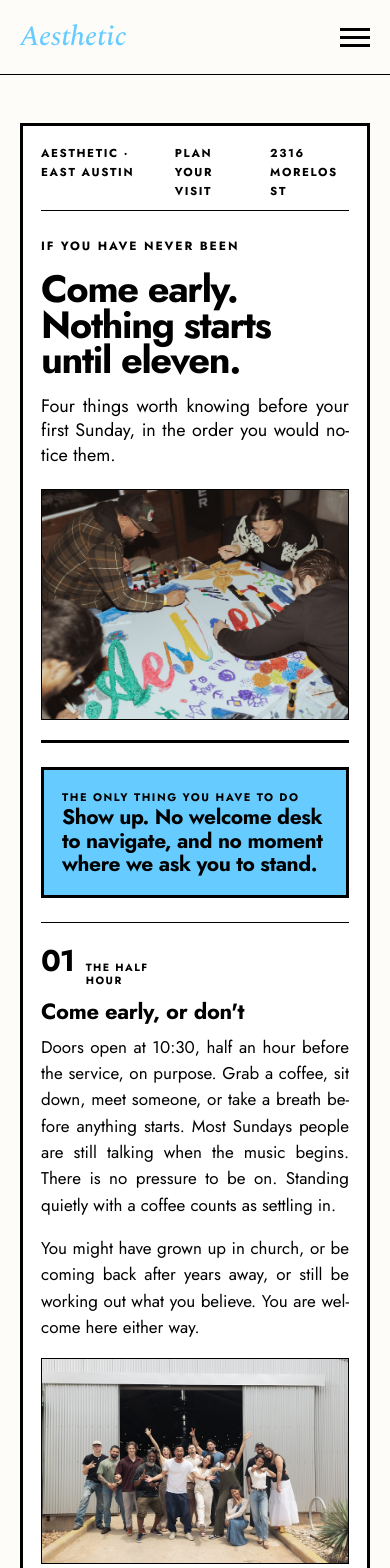
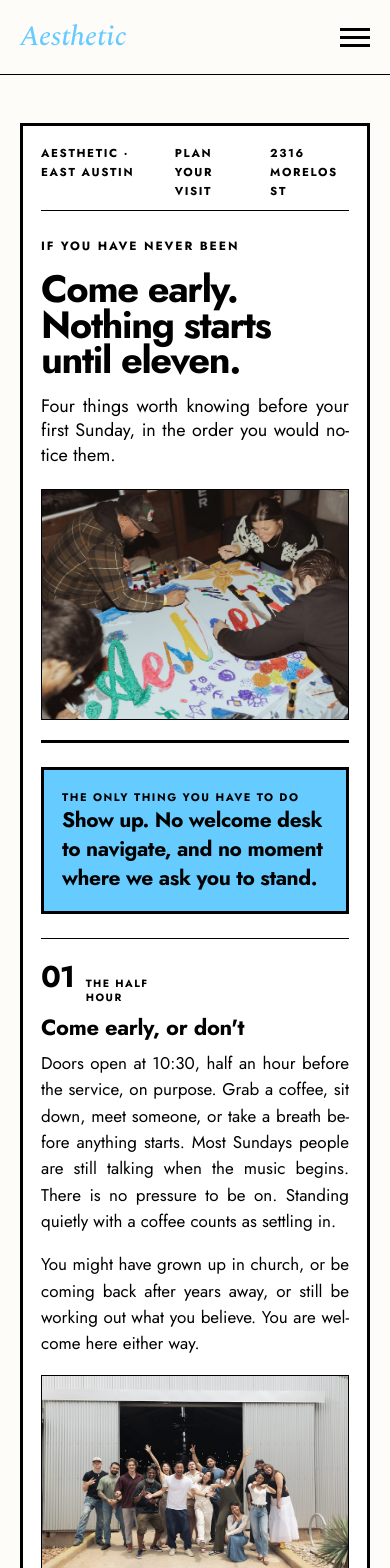
Before and after one commit to Aesthetic-ATX/Aesthetic-Website, a Next.js app: page /visit in a window 390 px wide. Shown: the top 1568 px of the page. Built offline with nearby package versions, Linux system fonts and the light colour scheme.

Commit message:
Phones: band line spacing actually applies now (1.38)
The earlier rule sat in the 560px block above the base .band-big rule,
so the base rule won. It now follows the base rule.

Co-Authored-By: Claude Opus 5.5 <noreply@anthropic.com>

```diff
--- a/app/globals.css
+++ b/app/globals.css
@@ -556,7 +556,6 @@ a:hover{text-decoration:underline;text-decoration-thickness:3px;text-underline-o
   /* phones: the big headings wrap to two or three lines, so they get more air (user's call, 2026-09-29) */
   .msg-name{line-height:1.02;}
   .msg-sub{margin-top:.45em;line-height:1.15;}
-  .band-big{line-height:1.3;}
   .ticket{grid-template-columns:1fr !important;}
   .ticket .stub{grid-column:auto !important;}
   .frame.ticket-photo{border-left:0 !important;border-top:var(--key) !important;}
@@ -643,6 +642,9 @@ a:hover{text-decoration:underline;text-decoration-thickness:3px;text-underline-o
 .band p{margin:0;}
 .band-k{font-size:11px;font-weight:700;letter-spacing:.14em;margin:0 0 8px;}
 .band-big{font-size:clamp(21px,2.5vw,32px);font-weight:700;line-height:1.12;letter-spacing:-.02em;text-wrap:balance;}
+/* phones: more air when the line wraps (user's call, 2026-09-29). It sits here, after the base
+   rule, because a same-specificity rule earlier in the file loses to it. */
+@media (max-width:560px){ .band-big{line-height:1.38;} }
 /* A violet link inside a run of black text is only 2.31:1 against it, so
    colour alone cannot carry it. It gets the system's persistent underline, 1px
    like arrow links and the footer, thickening to 3px on hover from the base
```
